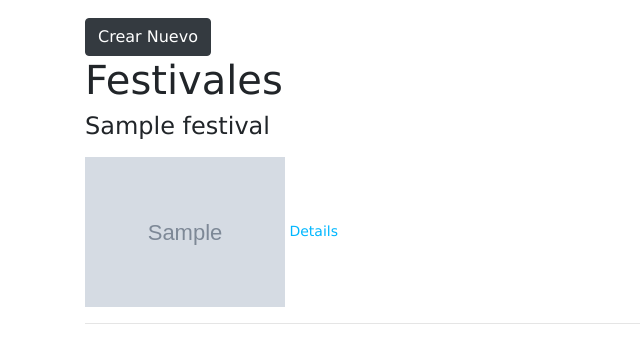
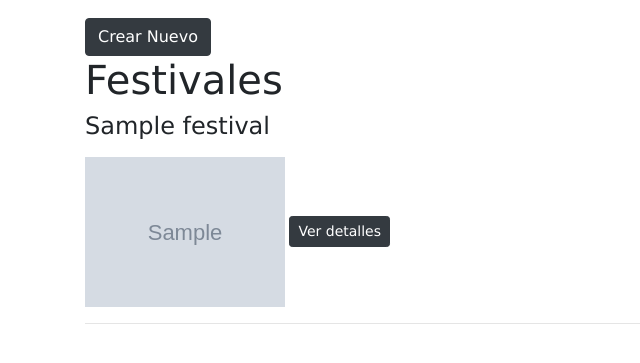
Before and after one commit to banchiec/web-festivals, a Node server app: page /festivales in a window 1280 px wide. Shown: the part 56-419 px from the top of the page, without its empty margins (0-640 px from the left). Run offline with Node 20, Linux system fonts and the light colour scheme; tables that the repository leaves empty hold one stand-in row (values such as "Sample post"); grey boxes marked "Sample" are stand-in pictures; some libraries are stand-ins or nearby versions.

Commit message:
comments done

```diff
--- a/routes/festival.route.js
+++ b/routes/festival.route.js
@@ -18,9 +18,6 @@ router.get('/crear', (req, res, next) => {
 router.post('/crear', CDNupload.single('photo'), (req, res, next) => {
 
   const { name, lat, lng, city, country, ranking, billboard } = req.body
-  console.log(req.body)
-  console.log(req.body.billboard)
-  console.log(req.file)
 
   const location = {
     type: 'Point',
--- a/views/festivals/festival-details.hbs
+++ b/views/festivals/festival-details.hbs
@@ -24,7 +24,7 @@
     <section class="comment-container">
         <h2>Comentarios</h2>
         {{#each festival.comments}}
-        <h4>{{user_id}}</h4>
+        <h4>{{user_id.username}}</h4>
         <p>{{description}}</p>
         {{/each}}
     </section>
--- a/views/festivals/festivals.hbs
+++ b/views/festivals/festivals.hbs
@@ -4,11 +4,11 @@
   <h1 style="font-weight: 100">Festivales</h1>
 
   {{#each festivals}}
-  {{!-- <a href="/festivales/{{_id}}" class="btn btn-sm btn-dark">Ver detalles</a> --}}
   <h4>{{name}}</h4>
   <p>{{description}}</p>
   <img src="{{photo}}" width="200" />
-  <a href="festivales/{{id}}">Details</a>
+  {{!-- <a href="festivales/{{id}}">Details</a> --}}
+  <a href="/festivales/detalles/{{_id}}" class="btn btn-sm btn-dark">Ver detalles</a>
   {{!-- <small><strong>Longitud: </strong> {{length}}m | <strong>Inversiones: </strong> {{inversions}} | <strong>Parque:
       --}}
       {{!-- </strong> {{park_id.name}}</small> --}}
```
